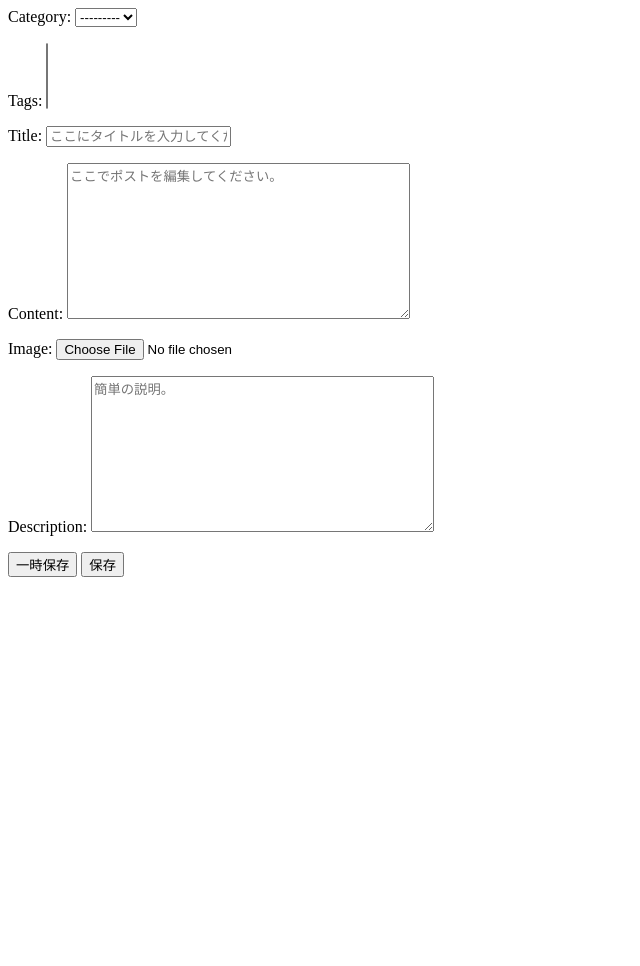
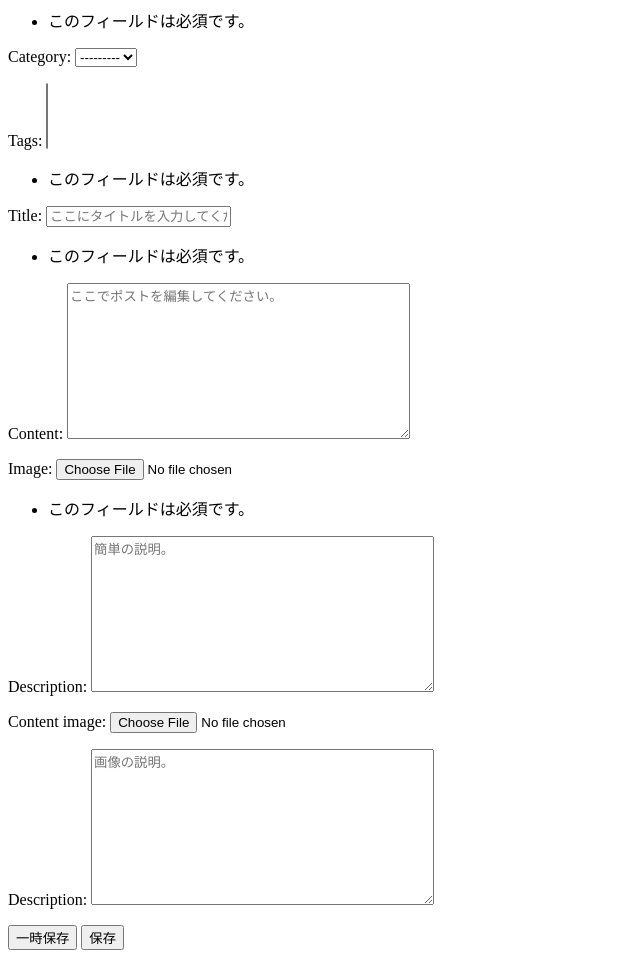
Before and after one commit to gzfrozen/blog_site, a Django app: page /post/newpost in a window 1280 px wide. Shown: the whole page, without its empty margins (0-640 px from the left). Before the commit the page ends 577 px from the top, so only its background shows below. Run offline with Django 3.2, Linux system fonts and the light colour scheme; the visitor is signed in with stand-in values (Sample User, id 1); data that the repository does not hold is empty.

Commit message:
Add content_image form, not good.

```diff
--- a/blog/forms.py
+++ b/blog/forms.py
@@ -1,6 +1,6 @@
-from django.forms import ModelForm, TextInput, Textarea, Select, SelectMultiple, ClearableFileInput
+from django.forms import ModelForm, TextInput, Textarea, Select, SelectMultiple, ClearableFileInput, ImageField
 
-from blog.models import Post, Comment, Reply
+from blog.models import Post, ContentImage, Comment, Reply
 
 
 class PostForm(ModelForm):
@@ -29,6 +29,22 @@ class PostForm(ModelForm):
             'description': Textarea(attrs={
                 'class': 'form-control',
                 'placeholder': '簡単の説明。',
+            }),
+        }
+
+
+class ContentImageForm(ModelForm):
+    content_image = ImageField(required=False, widget=ClearableFileInput(attrs={
+        'class': 'form-control-file',
+    }))
+
+    class Meta:
+        model = ContentImage
+        fields = ('content_image', 'description')
+        widgets = {
+            'description': Textarea(attrs={
+                'class': 'form-control',
+                'placeholder': '画像の説明。',
             }),
         }
 
--- a/blog/templates/blog/post_form.html
+++ b/blog/templates/blog/post_form.html
@@ -1,6 +1,7 @@
 <form method="post" action="/post/newpost" enctype="multipart/form-data">
     {% csrf_token %}
-    {{ form.as_p }}
+    {{ post_form.as_p }}
+    {{ content_image_form.as_p }}
     <button type="submit" class="btn btn-primary">一時保存</button>
     <button type="submit" formaction="/post/newpost/save"　class="btn btn-primary">保存</button>
 </form>
--- a/blog/views.py
+++ b/blog/views.py
@@ -2,12 +2,12 @@ from django.db.models import Count, Q
 from django.contrib.auth.decorators import login_required
 from django.contrib.auth.mixins import LoginRequiredMixin
 from django.http import Http404
-from django.shortcuts import get_object_or_404, redirect
+from django.shortcuts import get_object_or_404, render, redirect
 from django.views.generic.detail import DetailView
 from django.views.generic.list import ListView
 from django.views.generic.edit import CreateView
 
-from blog.forms import PostForm, CommentForm, ReplyForm
+from blog.forms import PostForm, ContentImageForm, CommentForm, ReplyForm
 from blog.models import Post, Category, Tag, ContentImage, Comment, Reply
 # Create your views here.
 
@@ -101,16 +101,33 @@ class PostFormView(LoginRequiredMixin, CreateView):
     success_url = '/'
     login_url = '/accounts/login'
 
+    def get(self, request, *args, **kwargs):
+        post_form = PostForm(request.POST, request.FILES)
+        content_image_form = ContentImageForm(request.POST, request.FILES)
+        return render(request, self.template_name, {'post_form': post_form, 'content_image_form': content_image_form, })
+
     def post(self, request, *args, **kwargs):
-        form = PostForm(data=request.POST)
-        login_user = self.request.user
-        if form.is_valid():
-            instance = form.save(commit=False)
-            instance.user = login_user
+        post_form = PostForm(request.POST, request.FILES)
+        content_image_form = ContentImageForm(request.POST, request.FILES)
+        login_user = request.user
+        if post_form.is_valid():
+            print('Post form is valid.')
+            post_form_instance = post_form.save(commit=False)
+            post_form_instance.user = login_user
             if isinstance(self, PostSaveView):
-                instance.is_public = True
-            instance.save()
-            form.save_m2m()
+                post_form_instance.is_public = True
+            post_form_instance.save()
+            post_form.save_m2m()
+            if content_image_form.is_valid():
+                print('Content image form is valid')
+                content_image_form_instance = content_image_form.save(
+                    commit=False)
+                post = Post.objects.get(id=post_form_instance.id)
+                content_image_form_instance.post = post
+                content_image_form_instance.save()
+            return redirect(self.success_url)
+        else:
+            print('faild')
             return redirect(self.success_url)
 
 
```
